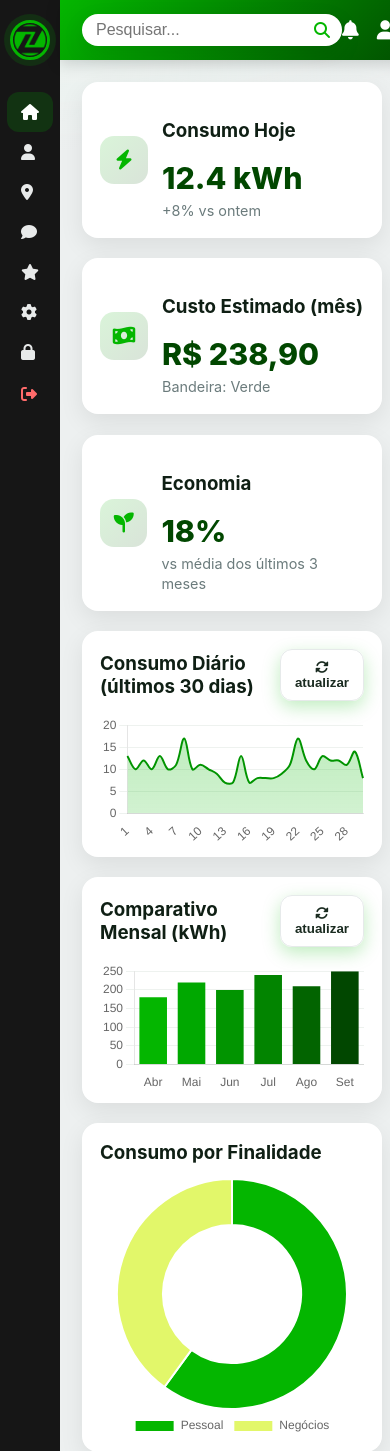
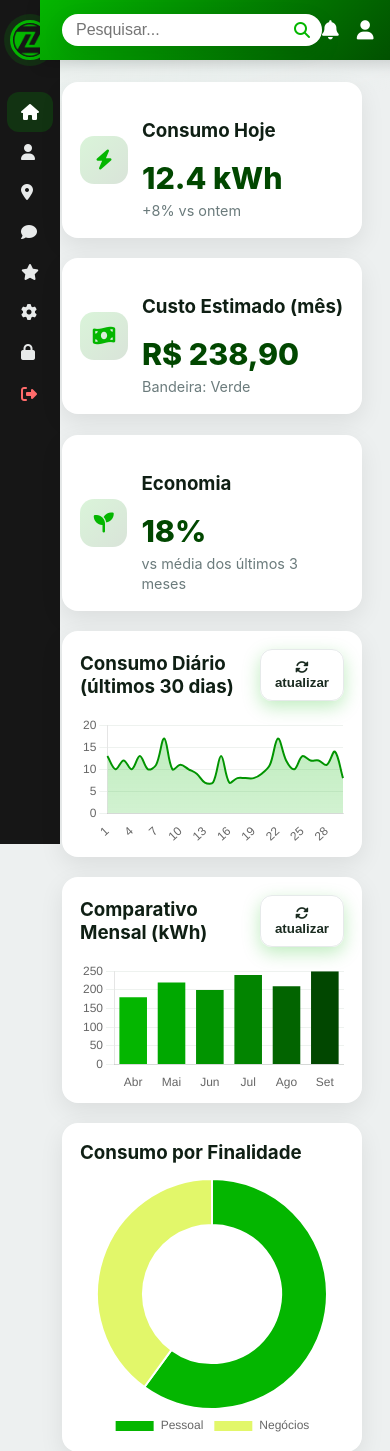
Before and after one commit to PedroTanaka00/PI---ZenWatt, a PHP site: page /pages/usuario.php in a window 390 px wide; the page is wider, and only the part inside the window is pictured. Shown: the top 1451 px of that part. Run offline with PHP 8.4, Linux system fonts and the light colour scheme; the visitor is signed in with stand-in values (Sample User, id 1); data that the repository does not hold is empty.

Commit message:
sidebar allteracdo

```diff
--- a/app/assets/css/usuario.css
+++ b/app/assets/css/usuario.css
@@ -22,6 +22,7 @@ body{
 }
 
 /* Sidebar */
+/* Sidebar */
 .sidebar {
   width: 240px;
   background: #161616;
@@ -32,9 +33,27 @@ body{
   padding: 1rem 0.75rem;
   gap: 1rem;
 
-
+  position: fixed;  /* 🔒 fixo na tela */
+  top: 0;
+  left: 0;
 }
 
+/* Main */
+.main-content {
+  flex: 1;
+  display: flex;
+  flex-direction: column;
+  margin-left: 240px; /* 🔒 evita sobreposição */
+}
+
+@media (max-width: 600px){
+  .main-content {
+  flex: 1;
+  display: flex;
+  flex-direction: column;
+  margin-left: 40px; /* 🔒 evita sobreposição */
+}
+}
 
 
 .sidebar .profile{
```
